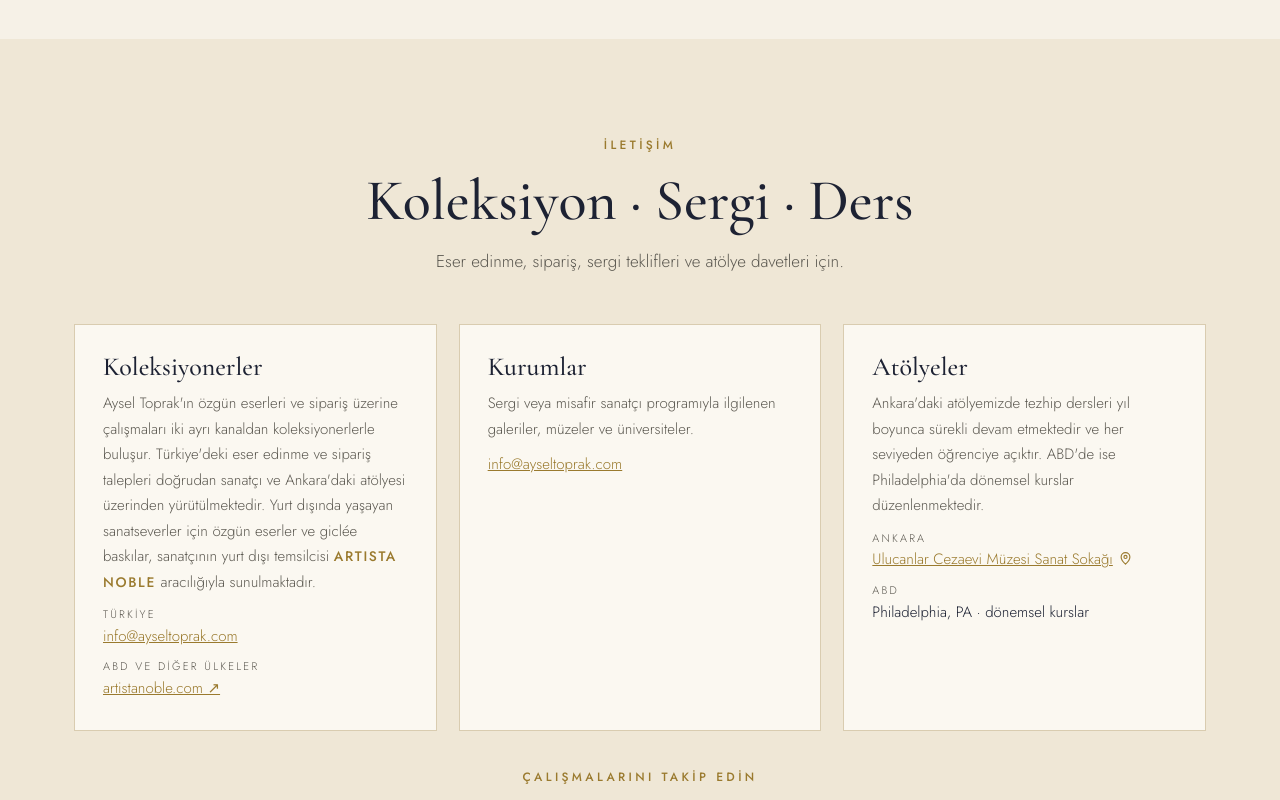
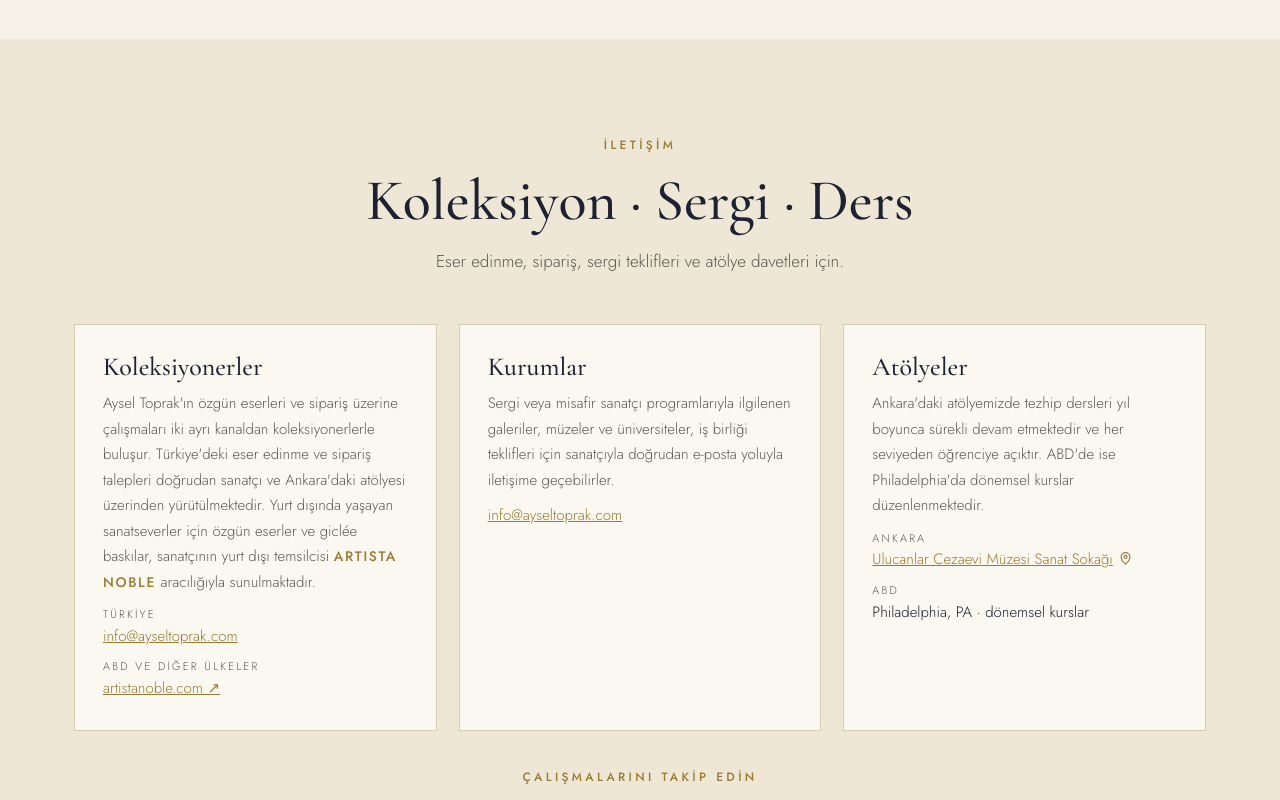
Before and after one commit to aharistoprak/ayseltoprak-site, a plain HTML site: page tr/index.html in a window 1280 px wide. Shown: the part 11200-12000 px from the top of the page. Drawn offline with nearby package versions, Linux system fonts and the light colour scheme.

Commit message:
Contact: institutions card as a full sentence
Co-Authored-By: Claude Opus 5.5 <noreply@anthropic.com>
Claude-Session: https://claude.ai/code/session_01K3u8bFEsKv2ntgs16hXUca

```diff
--- a/tr/index.html
+++ b/tr/index.html
@@ -470,7 +470,7 @@ footer .fsoc a:hover{border-bottom-color:currentColor}
     </div>
     <div class="grid">
       <div class="card"><h3>Koleksiyonerler</h3><p><span translate="no">Aysel Toprak</span>'ın özgün eserleri ve sipariş üzerine çalışmaları iki ayrı kanaldan koleksiyonerlerle buluşur. Türkiye'deki eser edinme ve sipariş talepleri doğrudan sanatçı ve Ankara'daki atölyesi üzerinden yürütülmektedir. Yurt dışında yaşayan sanatseverler için özgün eserler ve giclée baskılar, sanatçının yurt dışı temsilcisi <span class="an" lang="en" translate="no">Artista Noble</span> aracılığıyla sunulmaktadır.</p><div class="val"><small class="lbl">Türkiye</small><a href="mailto:info@ayseltoprak.com" style="color:var(--gold)">info@ayseltoprak.com</a><br><small class="lbl">ABD ve diğer ülkeler</small><a href="https://artistanoble.com" target="_blank" rel="noopener" style="color:var(--gold)">artistanoble.com ↗</a></div></div>
-      <div class="card"><h3>Kurumlar</h3><p>Sergi veya misafir sanatçı programıyla ilgilenen galeriler, müzeler ve üniversiteler.</p><div class="val"><a href="mailto:info@ayseltoprak.com" style="color:var(--gold)">info@ayseltoprak.com</a></div></div>
+      <div class="card"><h3>Kurumlar</h3><p>Sergi veya misafir sanatçı programlarıyla ilgilenen galeriler, müzeler ve üniversiteler, iş birliği teklifleri için sanatçıyla doğrudan e-posta yoluyla iletişime geçebilirler.</p><div class="val"><a href="mailto:info@ayseltoprak.com" style="color:var(--gold)">info@ayseltoprak.com</a></div></div>
       <div class="card"><h3>Atölyeler</h3><p>Ankara'daki atölyemizde <span translate="no">tezhip</span> dersleri yıl boyunca sürekli devam etmektedir ve her seviyeden öğrenciye açıktır. ABD'de ise Philadelphia'da dönemsel kurslar düzenlenmektedir.</p><div class="val"><small class="lbl">Ankara</small><a href="https://maps.app.goo.gl/s9CiR4S8FwEiXntp8" target="_blank" rel="noopener" style="color:var(--gold)">Ulucanlar Cezaevi Müzesi Sanat Sokağı<svg class="pin" viewBox="0 0 24 24" width="15" height="15" fill="none" stroke="currentColor" stroke-width="1.8" aria-hidden="true"><path d="M12 21s-7-6.2-7-11.5A7 7 0 0 1 19 9.5C19 14.8 12 21 12 21z"/><circle cx="12" cy="9.5" r="2.5"/></svg></a><br><small class="lbl">ABD</small>Philadelphia, PA · dönemsel kurslar</div></div>
     </div>
     <div class="social"><span class="eyebrow">Çalışmalarını takip edin</span><a href="https://www.instagram.com/toprak.aysel" target="_blank" rel="noopener">Instagram <em>@toprak.aysel</em></a><a href="https://www.youtube.com/@muzehhibeayseltoprak" target="_blank" rel="noopener">YouTube <em>@muzehhibeayseltoprak</em></a></div>
```
Also changed, not shown: index.html (+1 -1 lines).
